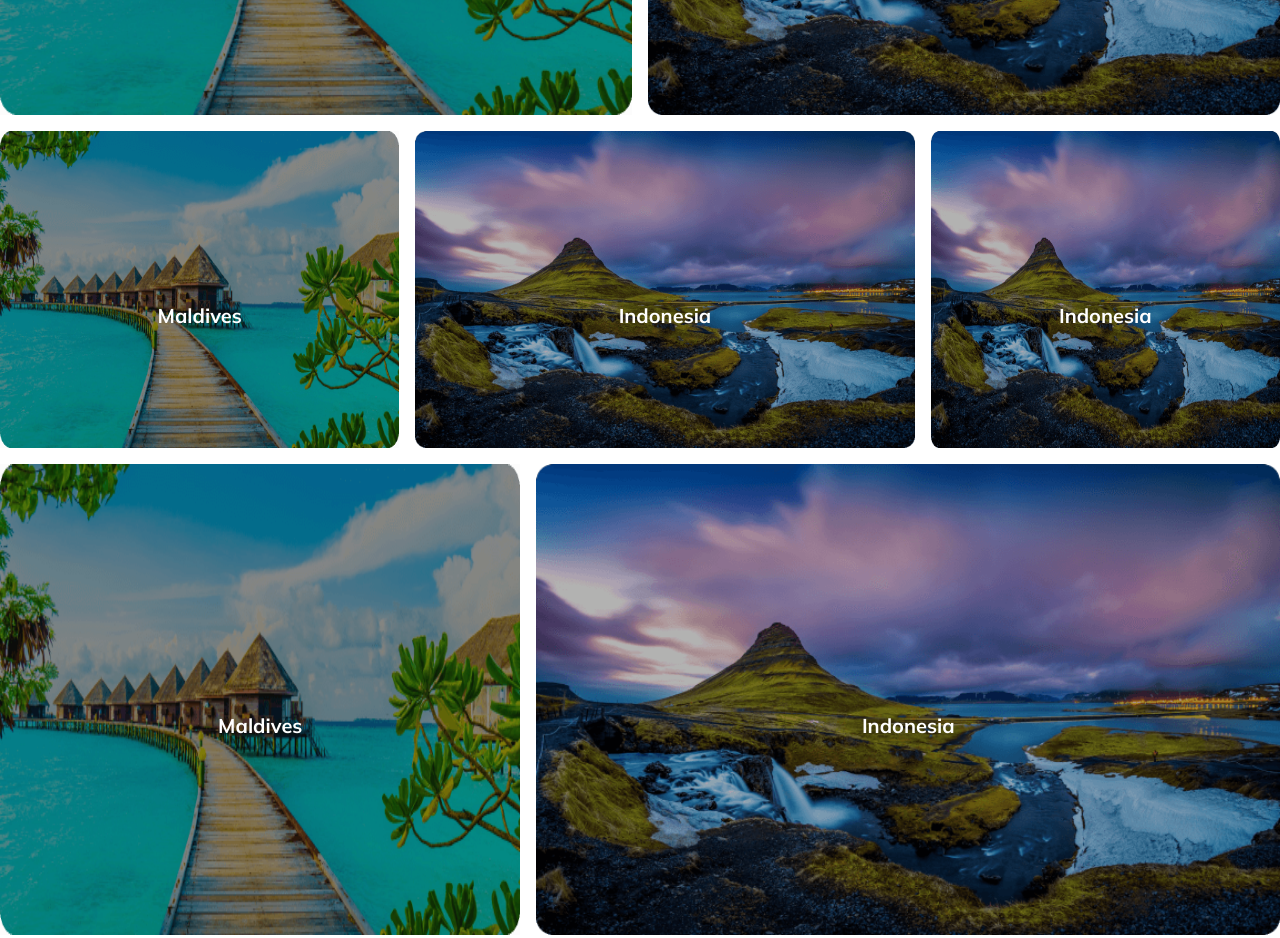
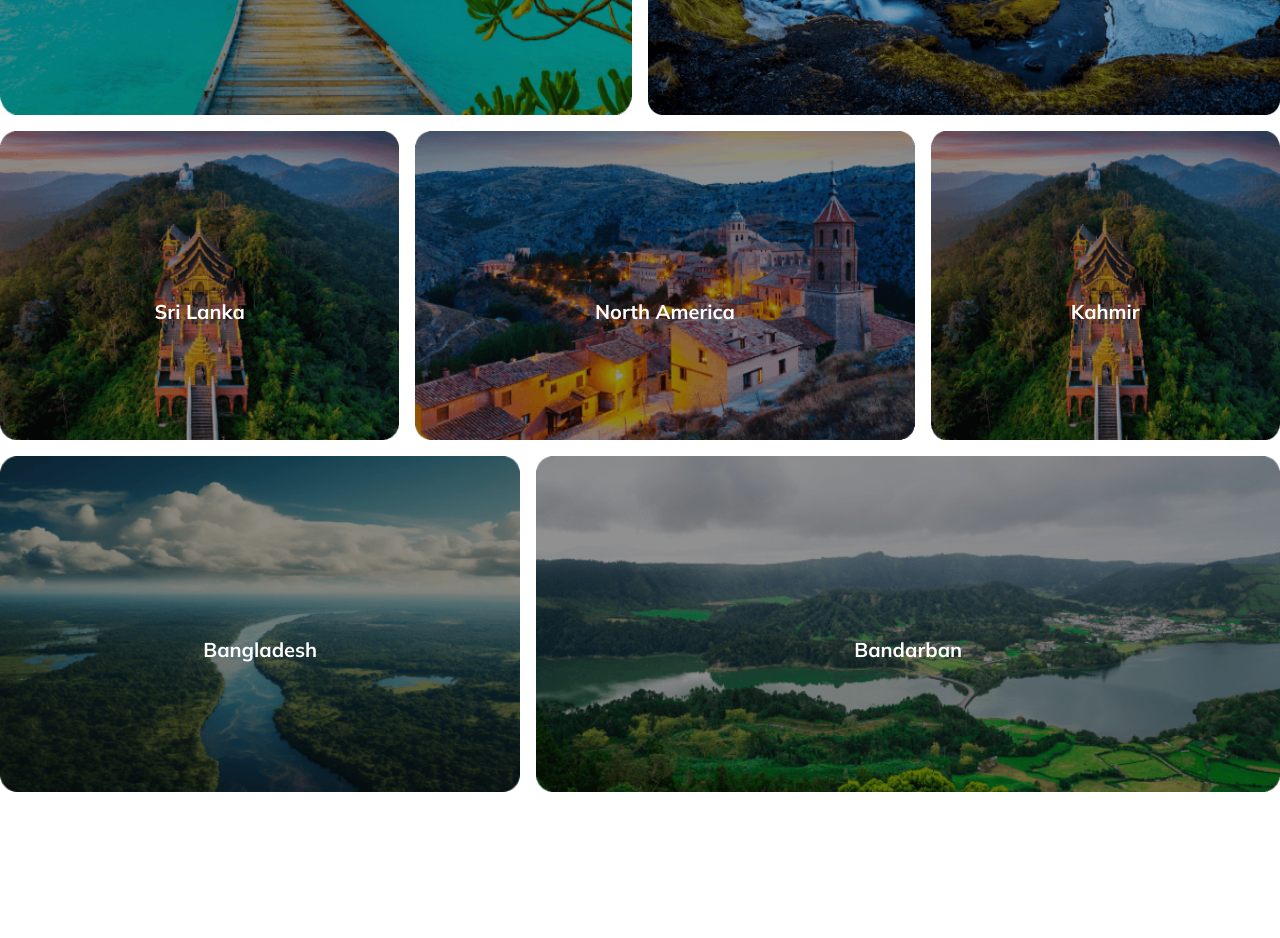
Before and after one commit to ImtiazAhmed01/Travel_site_hero, a plain HTML site: page index.html in a window 1280 px wide. Shown: the part 1780-2718 px from the top of the page. After the commit the page ends 2652 px from the top, so only its background shows below. Drawn offline with Linux system fonts and the light colour scheme.

Commit message:
images changes

```diff
--- a/index.html
+++ b/index.html
@@ -87,26 +87,26 @@
             </div>
             <div class="row-2">
                 <div class="country-card">
-                    <img src="Images/Rectangle 5.png" alt="">
-                    <p class="country">Maldives</p>
+                    <img src="Images/Rectangle 6.png" alt="">
+                    <p class="country">Sri Lanka</p>
                 </div>
                 <div class="country-card">
-                    <img src="Images/Rectangle 8 (1).png" alt="">
-                    <p class="country">Indonesia</p>
+                    <img src="Images/Rectangle 7.png" alt="">
+                    <p class="country">North America</p>
                 </div>
                 <div class="country-card">
-                    <img src="Images/Rectangle 8 (1).png" alt="">
-                    <p class="country">Indonesia</p>
+                    <img src="Images/Rectangle 6.png" alt="">
+                    <p class="country">Kahmir</p>
                 </div>
             </div>
             <div class="row-3">
                 <div class="country-card">
-                    <img src="Images/Rectangle 5.png" alt="">
-                    <p class="country">Maldives</p>
+                    <img src="Images/Rectangle 11.png" alt="">
+                    <p class="country">Bangladesh</p>
                 </div>
                 <div class="country-card">
-                    <img src="Images/Rectangle 8 (1).png" alt="">
-                    <p class="country">Indonesia</p>
+                    <img src="Images/Rectangle 10.png" alt="">
+                    <p class="country">Bandarban</p>
                 </div>
             </div>
         </section>
```
